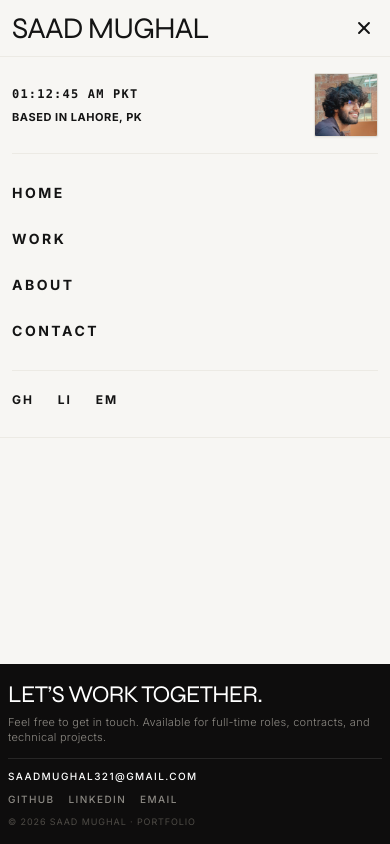
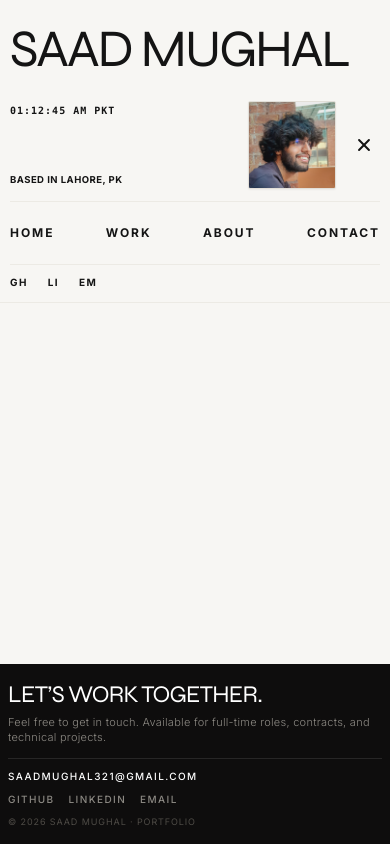
Before and after one commit to sedmugen/portfolio, a Next.js app: page / in a window 390 px wide. Both pictures are taken after a click on the button "Open menu". Built offline with nearby package versions, Linux system fonts and the light colour scheme.

Commit message:
feat(mobile): animate enlarged title on open, move plus button down beside 30% larger photo, and organize nav and socials

```diff
--- a/components/nav.tsx
+++ b/components/nav.tsx
@@ -5,6 +5,7 @@ import Image from "next/image";
 import Link from "next/link";
 import { usePathname } from "next/navigation";
 import { motion, AnimatePresence } from "framer-motion";
+import { cn } from "@/lib/utils";
 
 const NAV_ITEMS = [
   { label: "HOME", href: "/" },
@@ -53,81 +54,104 @@ export function Nav() {
   }, [pathname]);
 
   return (
-    <header className="w-full bg-canvas border-b border-border-subtle md:border-b-0 relative z-50">
+    <header className="w-full bg-canvas select-none border-b border-border-subtle md:border-b-0 relative z-50">
       {/* ========================================================= */}
-      {/* 1. MOBILE HEADER (Visible on screens < md)                */}
+      {/* 1. MOBILE HEADER (Screens < md)                           */}
       {/* ========================================================= */}
-      <div className="md:hidden w-full">
-        {/* Collapsed Bar: "SAAD MUGHAL" + Borderless Animated "+" Button */}
-        <div className="w-full px-3 py-2.5 flex items-center justify-between">
+      <div className="md:hidden w-full px-2.5 py-2.5">
+        {/* Row 1: "SAAD MUGHAL" (Enlarges to full screen width when open) + Close button (when collapsed) */}
+        <div className="w-full flex items-start justify-between">
           <Link href="/" className="inline-block" onClick={() => setIsOpen(false)}>
-            <h1 className="font-display text-3xl xs:text-4xl font-normal uppercase tracking-[-0.03em] leading-none text-ink hover:opacity-85 transition-opacity">
+            <motion.h1
+              layout
+              transition={{ duration: 0.35, ease: [0.25, 1, 0.5, 1] }}
+              className={cn(
+                "font-display uppercase tracking-[-0.04em] text-ink leading-[0.82] transition-colors duration-200",
+                isOpen
+                  ? "text-[13.5vw] xs:text-[14vw]" // Enlarged according to screen width
+                  : "text-3xl xs:text-4xl leading-none" // Compact when collapsed
+              )}
+            >
               SAAD MUGHAL
-            </h1>
+            </motion.h1>
           </Link>
 
-          {/* Borderless Animated Toggle Button (+ rotates to ×) */}
+          {/* Collapsed '+' button (visible only when collapsed) */}
+          {!isOpen && (
             <button
               type="button"
-            onClick={(e) => {
-              e.preventDefault();
-              setIsOpen((prev) => !prev);
-            }}
-            aria-expanded={isOpen}
-            aria-label={isOpen ? "Close menu" : "Open menu"}
-            className="p-2 -mr-1 flex items-center justify-center text-ink cursor-pointer hover:opacity-75 active:scale-90 transition-all focus:outline-none"
+              onClick={() => setIsOpen(true)}
+              aria-label="Open menu"
+              className="p-1 text-ink cursor-pointer hover:opacity-75 active:scale-90 transition-all focus:outline-none shrink-0"
             >
-            <motion.div
-              animate={{ rotate: isOpen ? 45 : 0 }}
-              transition={{ type: "spring", stiffness: 350, damping: 22 }}
-              className="relative w-5 h-5 flex items-center justify-center pointer-events-none"
-            >
-              {/* Horizontal line */}
+              <div className="relative w-5 h-5 flex items-center justify-center pointer-events-none">
                 <span className="absolute w-4 h-[1.75px] bg-ink rounded-full" />
-              {/* Vertical line */}
                 <span className="absolute h-4 w-[1.75px] bg-ink rounded-full" />
-            </motion.div>
+              </div>
             </button>
+          )}
         </div>
 
         {/* Animated Extended Drawer for Mobile */}
-        <AnimatePresence initial={false}>
+        <AnimatePresence>
           {isOpen && (
             <motion.div
-              key="mobile-nav-drawer"
-              initial={{ height: 0, opacity: 0 }}
-              animate={{ height: "auto", opacity: 1 }}
-              exit={{ height: 0, opacity: 0 }}
+              initial={{ opacity: 0, height: 0 }}
+              animate={{ opacity: 1, height: "auto" }}
+              exit={{ opacity: 0, height: 0 }}
               transition={{ duration: 0.3, ease: [0.25, 1, 0.5, 1] }}
-              className="overflow-hidden border-t border-border-subtle bg-canvas w-full"
+              className="w-full overflow-hidden pt-3 flex flex-col gap-3.5"
             >
-              <div className="px-3 pt-4 pb-6 flex flex-col gap-6">
-                {/* Identity Block: Photo + Time & Location */}
-                <div className="flex items-center justify-between border-b border-border-subtle pb-4">
-                  <div className="flex flex-col gap-1.5">
-                    <div className="text-xs font-mono font-bold text-ink uppercase tracking-widest">
+              {/* Row 2: Time & Location (left), +30% larger Pic (middle), '+' rotated button (right) */}
+              <div className="w-full flex items-end justify-between border-b border-border-subtle pb-3">
+                {/* Time & Location on the LEFT of the pic */}
+                <div className="flex flex-col items-start justify-between self-stretch text-left py-0.5">
+                  <div className="text-[10px] xs:text-[11px] font-mono font-bold text-ink uppercase tracking-widest whitespace-nowrap">
                     <LiveTime /> <span className="text-ink">PKT</span>
                   </div>
-                    <span className="text-[11px] font-bold text-ink uppercase tracking-wider">
+                  <div className="whitespace-nowrap">
+                    <span className="block text-[9.5px] xs:text-[10.5px] font-bold text-ink uppercase tracking-wider">
                       BASED IN LAHORE, PK
                     </span>
                   </div>
+                </div>
 
-                  <div className="relative w-16 h-16 rounded-sm overflow-hidden bg-border-subtle border border-border shadow-sm">
+                {/* Right cluster: Pic (+30% size) + Downward-moved '+' button */}
+                <div className="flex items-center gap-3 shrink-0">
+                  {/* +30% Larger Profile Picture */}
+                  <div className="relative w-[5.5rem] h-[5.5rem] xs:w-24 xs:h-24 rounded-sm overflow-hidden bg-border-subtle border border-border shrink-0 shadow-sm">
                     <Image
                       src="/images/profile-pictures/1.jpg"
                       alt="Saad Mughal"
                       fill
                       priority
-                      sizes="64px"
+                      sizes="96px"
                       className="object-cover object-top"
                     />
                   </div>
+
+                  {/* '+' button moved downwards & rotated 45deg to '×' */}
+                  <button
+                    type="button"
+                    onClick={() => setIsOpen(false)}
+                    aria-label="Close menu"
+                    className="p-1.5 text-ink cursor-pointer hover:opacity-75 active:scale-90 transition-all focus:outline-none shrink-0"
+                  >
+                    <motion.div
+                      animate={{ rotate: 45 }}
+                      transition={{ type: "spring", stiffness: 350, damping: 22 }}
+                      className="relative w-5 h-5 flex items-center justify-center pointer-events-none"
+                    >
+                      <span className="absolute w-4 h-[1.75px] bg-ink rounded-full" />
+                      <span className="absolute h-4 w-[1.75px] bg-ink rounded-full" />
+                    </motion.div>
+                  </button>
+                </div>
               </div>
 
-                {/* Navigation Links */}
-                <nav aria-label="Mobile Navigation">
-                  <ul className="flex flex-col gap-4 text-sm font-bold tracking-[0.18em] uppercase text-ink">
+              {/* Row 3: HOME, WORK, ABOUT, CONTACT (Minimal margins, evenly distributed) */}
+              <nav aria-label="Mobile Navigation" className="w-full">
+                <ul className="flex items-center justify-between w-full text-xs font-bold tracking-[0.16em] uppercase text-ink py-1">
                   {NAV_ITEMS.map((item) => (
                     <li key={item.href}>
                       <Link
@@ -146,15 +170,15 @@ export function Nav() {
                 </ul>
               </nav>
 
-                {/* Social Links */}
-                <div className="flex items-center gap-6 border-t border-border-subtle pt-4 text-xs font-bold tracking-[0.16em] uppercase text-ink">
+              {/* Row 4: GH, LI, EM (Small with minimal margins) */}
+              <div className="flex items-center gap-5 border-t border-border-subtle pt-2 text-[10px] xs:text-[11px] font-bold tracking-[0.14em] uppercase text-ink">
                 {SOCIAL_LINKS.map((social) => (
                   <a
                     key={social.label}
                     href={social.href}
                     target="_blank"
                     rel="noopener noreferrer"
-                      className="group relative py-1 text-ink"
+                    className="group relative py-0.5 text-ink"
                     title={social.full}
                   >
                     <span>{social.label}</span>
@@ -165,14 +189,13 @@ export function Nav() {
                   </a>
                 ))}
               </div>
-              </div>
             </motion.div>
           )}
         </AnimatePresence>
       </div>
 
       {/* ========================================================= */}
-      {/* 2. DESKTOP & TABLET HEADER (Visible on md and above)      */}
+      {/* 2. DESKTOP & TABLET HEADER (Screens ≥ md)                 */}
       {/* ========================================================= */}
       <div className="hidden md:block w-full">
         {/* Top Banner: Name on Left, Info Box on Right */}
```
Lines whose indentation alone changed are shown as unchanged.
